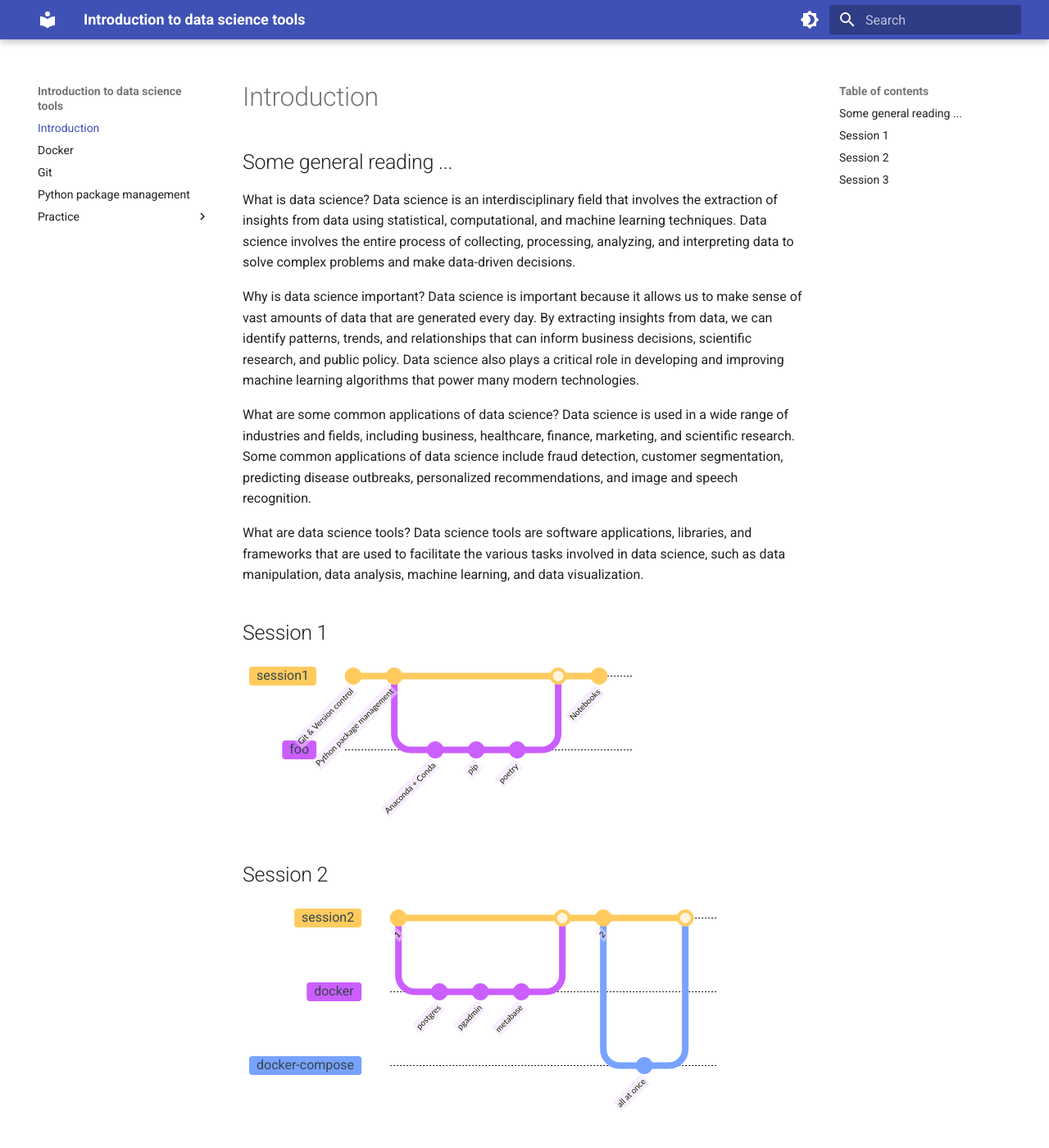
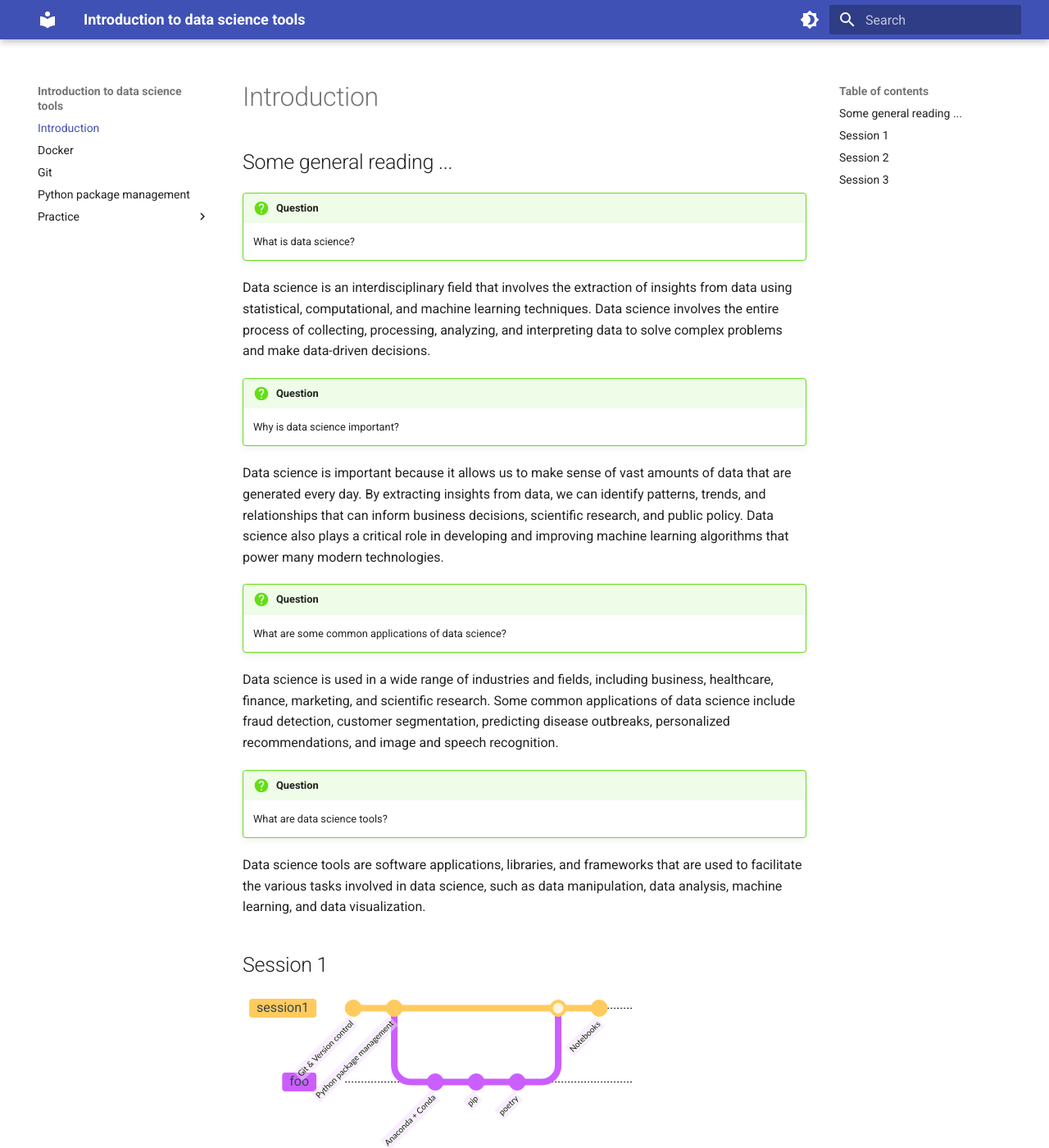
Before and after one commit to Fszta/Data-tools-lecture, an MkDocs documentation site: the page built from docs/index.md, in a window 1280 px wide and 1400 px high. Shown: the whole window at 82% size. Built offline with MkDocs 1.6.1 and Material for MkDocs 9.7.7, drawn with Linux system fonts in a browser that asks for light colours.

```diff
--- a/docs/index.md
+++ b/docs/index.md
@@ -1,16 +1,24 @@
 # Introduction
 ## Some general reading ...
 
-What is data science?
+!!! question
+
+    What is data science?
 Data science is an interdisciplinary field that involves the extraction of insights from data using statistical, computational, and machine learning techniques. Data science involves the entire process of collecting, processing, analyzing, and interpreting data to solve complex problems and make data-driven decisions.
 
-Why is data science important?
+!!! question
+
+    Why is data science important?
 Data science is important because it allows us to make sense of vast amounts of data that are generated every day. By extracting insights from data, we can identify patterns, trends, and relationships that can inform business decisions, scientific research, and public policy. Data science also plays a critical role in developing and improving machine learning algorithms that power many modern technologies.
 
-What are some common applications of data science?
+!!! question
+
+    What are some common applications of data science?
 Data science is used in a wide range of industries and fields, including business, healthcare, finance, marketing, and scientific research. Some common applications of data science include fraud detection, customer segmentation, predicting disease outbreaks, personalized recommendations, and image and speech recognition.
 
-What are data science tools?
+!!! question
+
+    What are data science tools?
 Data science tools are software applications, libraries, and frameworks that are used to facilitate the various tasks involved in data science, such as data manipulation, data analysis, machine learning, and data visualization.
 
 
```
